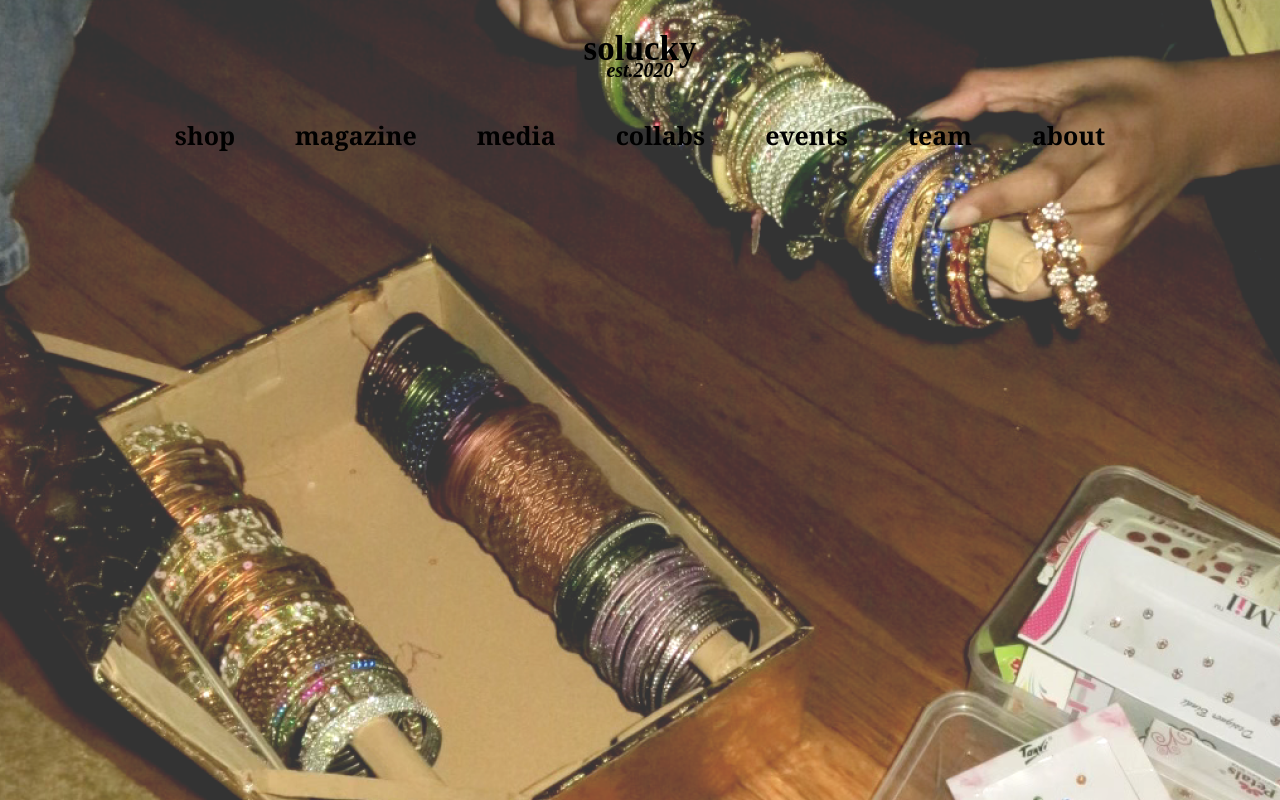
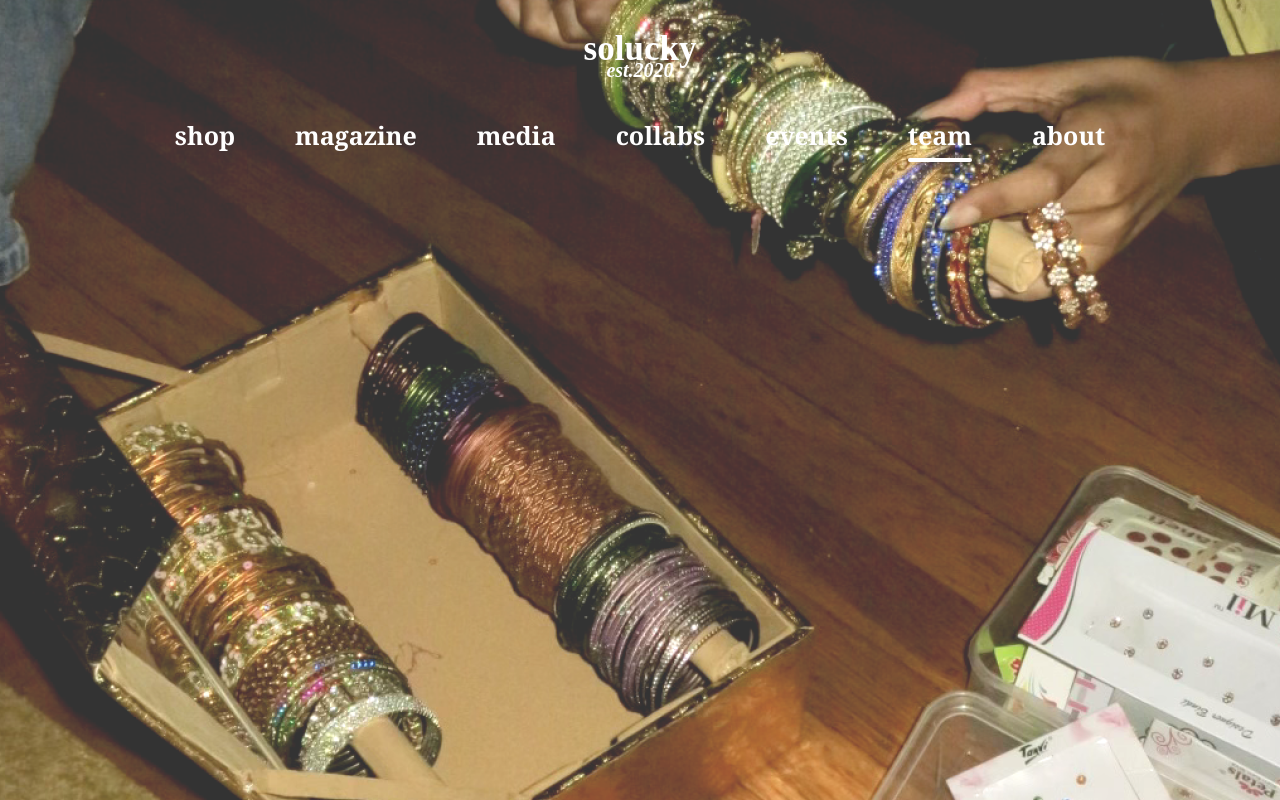
Before and after one commit to shaynatrivedi/solucky, a React (Create React App) app in the folder solucky-react-app/: page /team in a window 1280 px wide. Shown: the top 800 px of the page. Built offline with nearby package versions, Linux system fonts and the light colour scheme; a web font is replaced by a local one.

Commit message:
change active state of navbar and change navbar color on team page

```diff
--- a/solucky-react-app/src/components/Navbar.css
+++ b/solucky-react-app/src/components/Navbar.css
@@ -1,5 +1,4 @@
 .navbar{
-    background-color: rgba(0, 0, 0, 0);
     position: absolute;
     display: flex;
     flex-direction: column;
@@ -7,7 +6,6 @@
     width: 100%;
     z-index: 999;
 }
-
 
 .navbar .header .title{
     font-size: 35px;
@@ -53,7 +51,25 @@
 .navbar .navList a:hover:after {
     width: 100%; /* **Expand the underline fully across the text** */
     left: 0; /* **Move it to the left to fill the entire width** */
-  }
+}
+
+.navList a.active::after {
+    width: 100%;
+    left: 0;
+}
+
+.team-page-navbar .header{
+    color: white;
+}
+
+.team-page-navbar .navList a {
+    color: white; /* Change the font color to white */
+}
+
+.team-page-navbar .navList a::after {
+    background: white; /* Change the underline color to white */
+}
+
 
   /* Responsive adjustments for smaller screens */
 @media screen and (max-width: 1200px) {
--- a/solucky-react-app/src/components/Navbar.jsx
+++ b/solucky-react-app/src/components/Navbar.jsx
@@ -1,24 +1,28 @@
 import React from "react";
-import { Link } from "react-router-dom";
+import { Link, useLocation } from "react-router-dom";
 import './Navbar.css';
 
 const Navbar = () =>{
+    const location = useLocation();
+    const isTeamPage = location.pathname === '/team'
+
     return(
-        <nav className="navbar">
+        <nav className={`navbar ${isTeamPage ? 'team-page-navbar' : ''}`}>
             <div className="header text-dm-serif">
                 <h1 className="title">solucky</h1>
                 <h3 className="titleCaption"><i>est.2020</i></h3>
             </div>
 
            <ul className="navList">
-            <li><Link to="">shop</Link></li>
-            <li><Link to="">magazine</Link></li>
-            <li><Link to="">media</Link></li>
-            <li><Link to="">collabs</Link></li>
-            <li><Link to="">events</Link></li>
-            <li><Link to="/team">team</Link></li>
-            <li><Link to="/about">about</Link></li>
+            <li><Link to="/shop" className={location.pathname === '/shop' ? 'active':''}>shop</Link></li>
+            <li><Link to="/magazine" className={location.pathname === '/magazine' ? 'active':''}>magazine</Link></li>
+            <li><Link to="/media" className={location.pathname === '/media' ? 'active':''}>media</Link></li>
+            <li><Link to="/collabs" className={location.pathname ==='/collabs' ? 'active':''}>collabs</Link></li>
+            <li><Link to="/events" className={location.pathname === '/events' ? 'active':''}>events</Link></li>
+            <li><Link to="/team" className={location.pathname === '/team' ? 'active':''}>team</Link></li>
+            <li><Link to="/about" className={location.pathname ==='/about' ? 'active':''}>about</Link></li>
            </ul>
+
         </nav>
     );
 }
```
